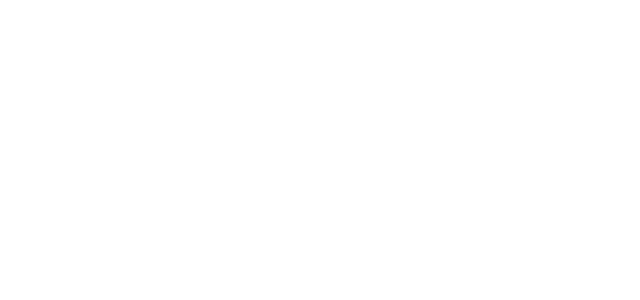
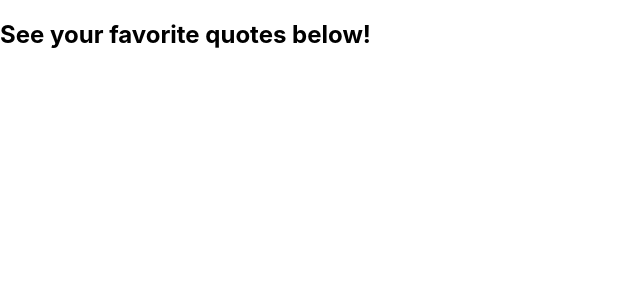
Before and after one commit to abodnar1/zen-in-ten, a React (Create React App) app: page /favorites in a window 1280 px wide. Shown: the top 300 px of the page, without its empty margins (0-640 px from the left). Built offline with nearby package versions, Linux system fonts and the light colour scheme.

Commit message:
Add Favorites component and add to App

```diff
--- a/package.json
+++ b/package.json
@@ -13,6 +13,7 @@
     "@types/react-dom": "^18.0.6",
     "react": "^18.2.0",
     "react-dom": "^18.2.0",
+    "react-icons": "^4.4.0",
     "react-router-dom": "^5.3.3",
     "react-scripts": "5.0.1",
     "typescript": "^4.7.4",
--- a/src/App/App.tsx
+++ b/src/App/App.tsx
@@ -4,6 +4,7 @@ import Welcome from "../Welcome/Welcome";
 import { Route, Switch } from "react-router-dom";
 import Quotes from '../Quotes/Quotes';
 import Form from '../Form/Form';
+import Favorites from '../Favorites/Favorites';
 
 export interface Quote {
   q: string;
@@ -13,15 +14,20 @@ export interface Quote {
 
 const App = () => {
   const [allQuotes, setAllQuotes] = useState<Quote[]>([])
+	const [favList, setFavList] = useState<Quote[]>([])
 
   return (
+
     <Switch>
       <Route exact path="/" >
         <Welcome />
       </Route>
       <Route path="/home" >
             <Form setAllQuotes={setAllQuotes}/>
-            {allQuotes.length > 0 && <Quotes allQuotes={allQuotes} setAllQuotes={setAllQuotes} />}
+            {allQuotes.length > 0 && <Quotes allQuotes={allQuotes} setAllQuotes={setAllQuotes} setFavList={setFavList} />}
+      </Route>
+			<Route exact path="/favorites" >
+        <Favorites />
       </Route>
     </Switch>
   );
--- a/src/Favorites/Favorites.tsx
+++ b/src/Favorites/Favorites.tsx
@@ -2,8 +2,11 @@ import React from "react";
 import "./Favorites.css";
 
 const Favorites = () => {
+
   return (
-    <div></div>
+    <div>
+			<h2>See your favorite quotes below!</h2>
+		</div>
   )
 };
 
--- a/src/QuoteCard/QuoteCard.tsx
+++ b/src/QuoteCard/QuoteCard.tsx
@@ -1,17 +1,35 @@
-import React from "react";
+import React, {useState} from "react";
 import "./QuoteCard.css";
+import {AiFillHeart} from "react-icons/ai"
+import {AiOutlineHeart} from "react-icons/ai"
 
 interface QuoteCardProps {
   quote: string;
   author: string;
   id: number;
+	setFavList: React.Dispatch<React.SetStateAction<Quote[]>>;
 }
 
-const QuoteCard = ({quote, author, id} : QuoteCardProps) => {
+interface Quote {
+  q: string;
+  a: string;
+  h: string;
+}
+
+const QuoteCard = ({quote, author, id, setFavList} : QuoteCardProps) => {
+	const [isFav, setIsFav] = useState<boolean>(false)
+
+	const handleFavAddClick = (e: any): void => {
+		setIsFav(true)
+		setFavList(isFav)
+	}
+
+
   return (
     <div className="card-wrapper">
       <h2>{quote}</h2>
       <p>{author}</p>
+			<AiOutlineHeart onClick={(e) => handleFavAddClick}/>
     </div>
   )
 };
--- a/src/Quotes/Quotes.tsx
+++ b/src/Quotes/Quotes.tsx
@@ -6,9 +6,10 @@ import QuoteCard from "../QuoteCard/QuoteCard";
 interface QuotesProps {
   allQuotes: Quote[];
   setAllQuotes: React.Dispatch<React.SetStateAction<Quote[]>>
+	setFavList: React.Dispatch<React.SetStateAction<Quote[]>>
 }
 
-const Quotes = ({allQuotes, setAllQuotes} : QuotesProps ) => {
+const Quotes = ({allQuotes, setAllQuotes, setFavList} : QuotesProps ) => {
   const quoteCards = allQuotes.map((quote, index) => {
     return (
       <QuoteCard
@@ -16,6 +17,7 @@ const Quotes = ({allQuotes, setAllQuotes} : QuotesProps ) => {
         author={quote.a}
         key={index}
         id={Date.now()}
+				setFavList={setFavList}
       />
     )
   })
```
Also changed, not shown: 1 other file (tests, documents, lock files or other folders).
